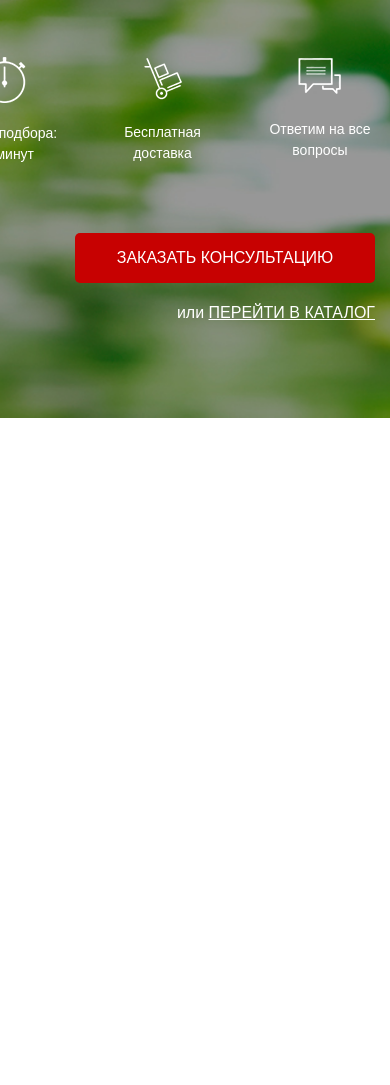
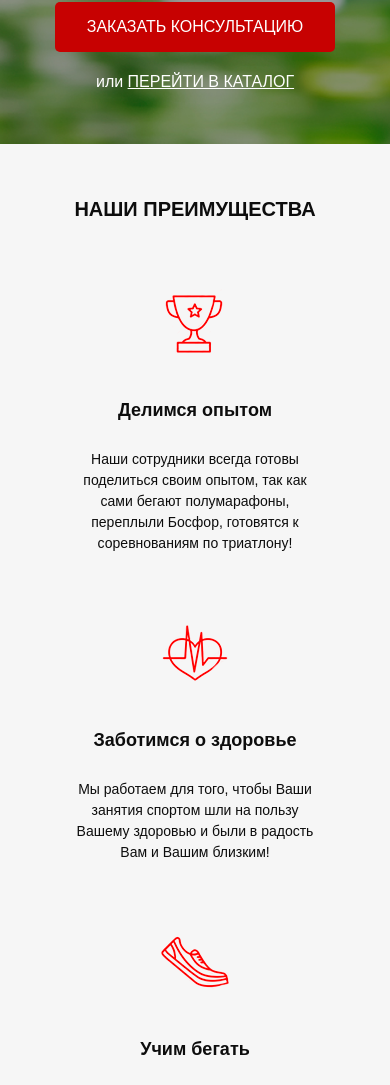
Before and after one commit to D1mQ4-Nov1kov/runsmart, a website: page index.html in a window 390 px wide. Shown: the part 401-1486 px from the top of the page. Drawn offline with Linux system fonts and the light colour scheme; a web font is replaced by a local one.

Commit message:
1 and 2 section for mobile

```diff
--- a/index.html
+++ b/index.html
@@ -55,5 +55,37 @@
             </div>
         </div>
     </section>
+    <section class="advantages">
+        <div class="container">
+            <div class="section__header">НАШИ ПРЕИМУЩЕСТВА</div>
+            <div class="advantages__wrapper">
+                <div class="advantages__item">
+                    <img src="icons/second_screen/cup.png" alt="">
+                    <div class="title">Делимся опытом</div>
+                    <div class="descr">
+                        Наши сотрудники всегда готовы поделиться своим опытом,
+                        так как сами бегают полумарафоны, переплыли Босфор, готовятся к соревнованиям по триатлону!
+                    </div>
+                </div>
+                <div class="advantages__item">
+                    <img src="icons/second_screen/heart.png" alt="">
+                    <div class="title">Заботимся о здоровье</div>
+                    <div class="descr">
+                        Мы работаем для того,
+                        чтобы Ваши занятия спортом шли на пользу Вашему здоровью и были в радость Вам и Вашим близким!
+                    </div>
+                </div>
+                <div class="advantages__item">
+                    <img src="icons/second_screen/shoe.png" alt="">
+                    <div class="title">Учим бегать</div>
+                    <div class="descr">
+                        Помогаем с обучением
+                        правильной технике бега!
+                        Дружим с крупнейшей школой бега в России - <span>I LOVE RUNNING.</span>
+                    </div>
+                </div>
+            </div>
+        </div>
+    </section>
 </body>
 </html>
--- a/sass/_general.sass
+++ b/sass/_general.sass
@@ -1,7 +1,7 @@
 *
     font-family: "Museo Sans Cyrl", sans-serif
 body
-    height: 2000px
+    min-height: 2000px
 .container
     max-width: 950px
     margin: 0 auto
@@ -12,6 +12,12 @@ body
         width: 300px
         height: 50px
         font-size: 16px
+.section__header
+    color: $text-color
+    font-size: 30px
+    font-weight: 700
+    text-align: center
+    text-transform: uppercase
 .promo
     min-height: 650px
     padding: 21px 0 93px 0
@@ -91,3 +97,33 @@ body
             color: #ffffff
             text-transform: uppercase
             text-decoration: underline
+.advantages
+    padding: 70px 0 80px 0
+    background-color: #f6f6f6
+    &__wrapper
+        display: flex
+        justify-content: space-around
+    &__item
+        margin-top: 65px
+        width: 250px
+        img
+            width: 70px
+            height: 70px
+            display: block
+            margin: 0 auto
+        .title
+            margin-top: 38px
+            color: $text-color
+            font-size: 18px
+            font-weight: 700
+            text-align: center
+        .descr
+            margin-top: 25px
+            color: $text-color
+            font-size: 14px
+            font-weight: 400
+            text-align: center
+            span
+                color: #ff0000
+                text-transform: uppercase
+                text-decoration: underline
--- a/sass/_media.sass
+++ b/sass/_media.sass
@@ -0,0 +1,52 @@
+// @media (max-width: 1200px)
+@media (max-width: 991px)
+    .advantages
+        &__item
+            width: 210px
+@media (max-width: 767px)
+    .promo
+        .header
+            &__official
+                display: none
+            &__phone
+                font-size: 16px
+        &__wrapper
+            align-items: center
+    .advantages
+        &__wrapper
+            flex-direction: column
+            align-items: center
+        &__item
+            width: 400px
+@media (max-width: 575px)
+    .promo
+        min-height: 100%
+        padding-bottom: 50px
+        .header
+            &__contacts
+                display: none
+            &__logo
+                display: block
+                margin: 0 auto
+        .button_main
+            width: 280px
+        &__wrapper
+            margin-top: 50px
+        &__header
+            font-size: 20px
+            text-align: center
+        &__subheader
+            margin-top: 5px
+            text-align: center
+            font-size: 16px
+        &__icons
+            width: 100%
+            margin-top: 30px
+        &__icon
+            font-size: 12px
+    .advantages
+        padding: 50px 0
+        .section__header
+            font-size: 20px
+        &__item
+            width: 250px
```
Also changed, not shown: css/style.min.css.
